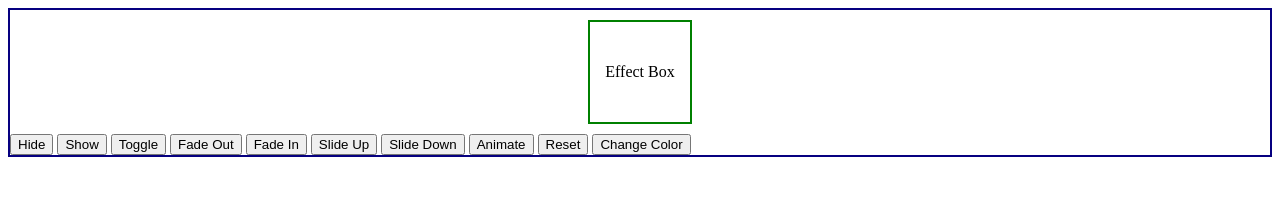
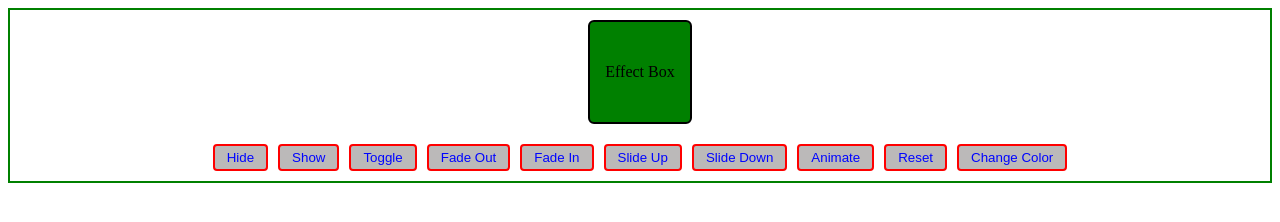
Before and after one commit to Pabitra03/Web-Development, a plain HTML site: page JQUERY/index28.html in a window 1280 px wide. Both pictures are taken after a click on the button "Show". Drawn offline with Linux system fonts and the light colour scheme.

Commit message:
update index28

```diff
--- a/JQUERY/index28.html
+++ b/JQUERY/index28.html
@@ -4,60 +4,95 @@
     <title>Document</title>
     <script src="jquery-3.7.1.min.js"></script>
     <script>
-        $(document).ready(function(){
-            $("#btn1").click(function(){
-                $("#main2").hide();
+        $(document).ready(function () {
+            $("#hide").click(function () {
+                $("#main2").hide("slow");
             });
-            $("#btn2").click(function(){
-                $("#main2").show();
+            $("#show").click(function () {
+                $("#main2").show("slow");
             });
-            $("#btn3").click(function(){
-                $("#main2").toggle();
+            $("#toggle").click(function () {
+                $("#main2").toggle("slow");
+            });
+            $("#fadeout").click(function () {
+                $("#main2").fadeOut("slow");
+            });
+            $("#fadein").click(function () {
+                $("#main2").fadeIn("slow");
+            });
+            $("#slideup").click(function () {
+                $("#main2").slideUp("slow");
+            });
+            $("#slidedown").click(function () {
+                $("#main2").slideDown("slow");
+            });
+            $("#animate").click(function () {
+                $("#main2").animate({ opacity: '0.4px', width: '120px', height: '120px' }, 700);
+            });
+            $("#reset").click(function () {
+                $("#main2").animate({ width: '100px', height: '100px', opacity: '1' });
+                $("#main2").css("background-color", "green");
+            });
+            $("#color").click(function () {
+                $("#main2").css("background-color", "yellow");
             });
         });
     </script>
     <style>
-        #special {
-            border: 2px solid rgb(6, 0, 128);
+        #main {
+            border: 2px solid green;
         }
 
-        #main {
+        .div2 {
             display: flex;
             justify-content: center;
             padding: 10px;
         }
 
         #main2 {
+            border: 2px solid black;
+            background-color: green;
+            border-radius: 6px;
             width: 100px;
             height: 100px;
-            border: 2px solid green;
             display: flex;
             justify-content: center;
             align-items: center;
         }
 
-        #button {
+        .btn {
+            display: flex;
+            flex-wrap: wrap;
+            justify-content: center;
+            gap: 10px;
+            margin: 10px;
+        }
 
+        button {
+            padding: 4px 12px;
+            border-radius: 4px;
+            color: rgb(0, 4, 255);
+            background-color: rgb(187, 185, 185);
+            border: 2px solid rgb(255, 0, 0);
         }
     </style>
 </head>
-
 <body>
-    <div id="special">
-        <div id="main">
+    <div id="main">
+        <div class="div2">
             <div id="main2">Effect Box</div>
         </div>
-        <div id="button">
-            <button class="btn1">Hide</button>
-            <button class="btn2">Show</button>
-            <button class="btn3">Toggle</button>
-            <button class="btn4">Fade Out</button>
-            <button class="btn5">Fade In</button>
-            <button class="btn6">Slide Up</button>
-            <button class="btn7">Slide Down</button>
-            <button class="btn8">Animate</button>
-            <button class="btn9">Reset</button>
-            <button class="btn10">Change Color</button>
+        <div class="btn">
+            <button id="hide">Hide</button>
+            <button id="show">Show</button>
+            <button id="toggle">Toggle</button>
+            <button id="fadeout">Fade Out</button>
+            <button id="fadein">Fade In</button>
+            <button id="slideup">Slide Up</button>
+            <button id="slidedown">Slide Down</button>
+            <button id="animate">Animate</button>
+            <button id="reset">Reset</button>
+            <button id="color">Change Color</button>
         </div>
     </div>
 </body>
```
